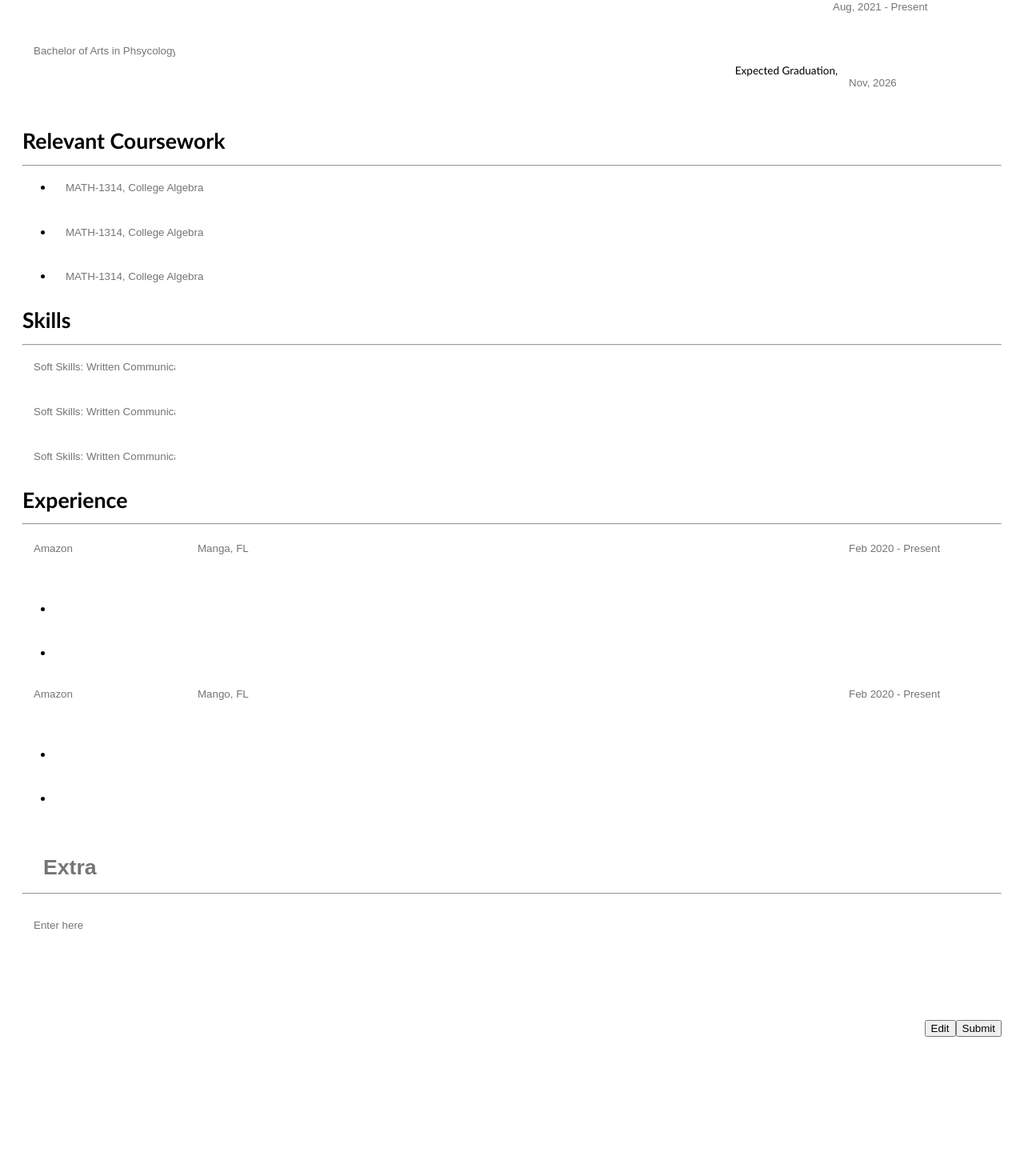
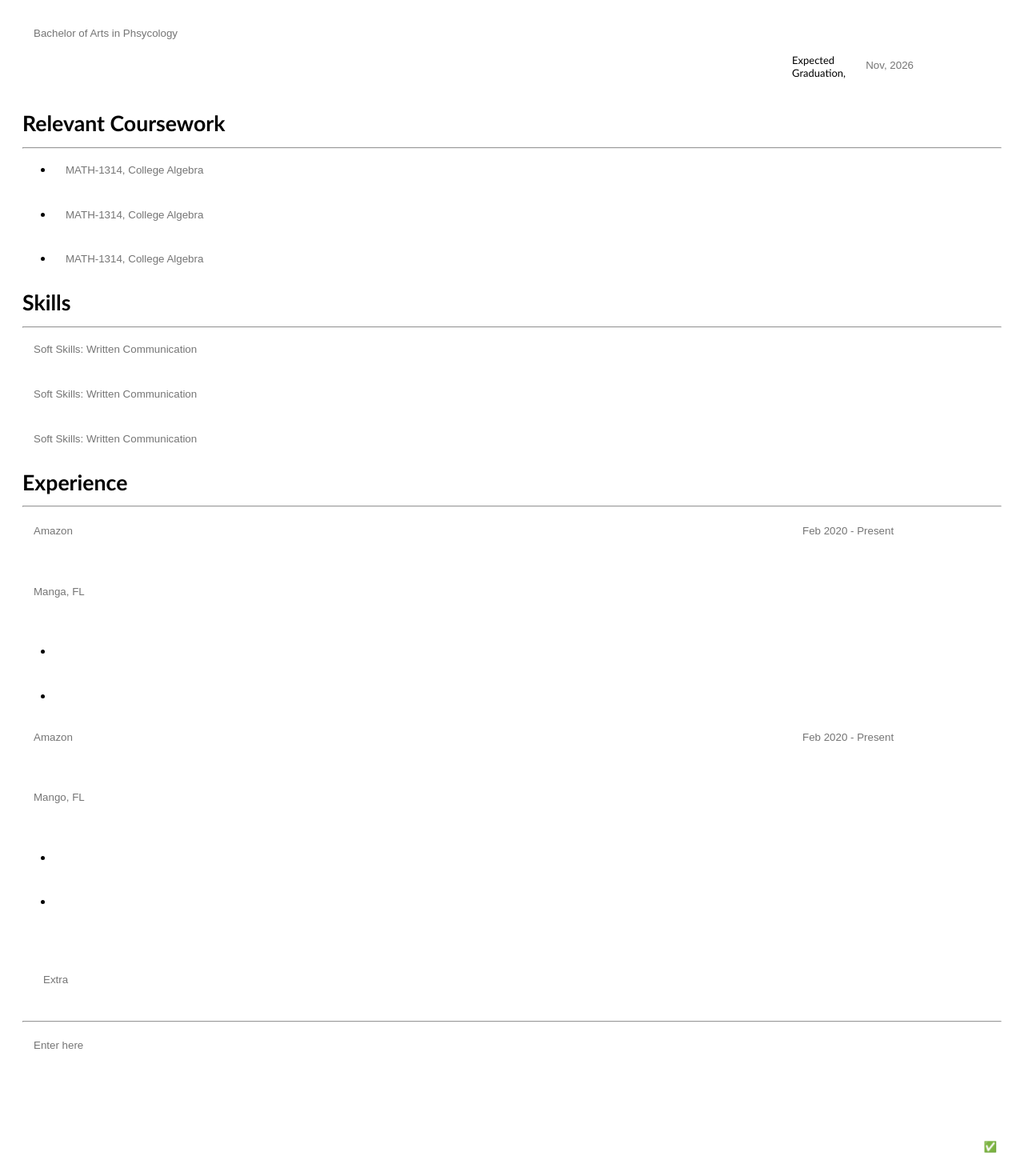
Before and after one commit to reaganrandolph1015/cv-app, a React (Create React App) app: page / in a window 1280 px wide. Shown: the part 303-1773 px from the top of the page at 80% size. Before the commit the page ends 1627 px from the top, so only its background shows below. Built offline with nearby package versions, Linux system fonts and the light colour scheme; the HTML template or start-up script is replaced by a standard one.

Commit message:
Added clear button to inputs, finishing up last bits of form functionality and minor styling/clean up

```diff
--- a/src/App.js
+++ b/src/App.js
@@ -1,4 +1,4 @@
-import React from 'react';
+import React, { useState } from 'react';
 import Header from './components/Header';
 import Education from './components/Education';
 import Course from './components/Course';
@@ -7,20 +7,28 @@ import Experience from './components/Experience';
 import Extra from './components/Extra';
 
 function App() {
-  const HandleSubmit = (e) => {
+  const [showBtns, setShowBtns] = useState(true);
+
+  const handleSubmit = (e) => {
     e.preventDefault();
-    console.log('User submitted.');
+    setShowBtns(false);
+  };
+
+  const btn = () => {
+    return (
+      <div className="form-buttons">
+        <button type="submit">✅</button>
+      </div>
+    );
   };
 
   return (
     <div className="wrapper">
-      <form onSubmit={HandleSubmit}>
-        {<Header />} {<Education />} {<Course />} {<Skills />} {<Experience />}
+      <form onSubmit={handleSubmit} onDoubleClick={() => setShowBtns(true)}>
+        {<Header />}
+        {<Education />} {<Course />} {<Skills />} {<Experience />}
         {<Extra />}
-        <div className="form-buttons">
-          <button>Edit</button>
-          <button type="submit">Submit</button>
-        </div>
+        {showBtns ? btn() : null}
       </form>
     </div>
   );
--- a/src/components/Education.js
+++ b/src/components/Education.js
@@ -34,7 +34,7 @@ function Education() {
             <div className="eg-eg">
               <p className="expected-grad">Expected Graduation,</p>
             </div>
-            <div className="eg-input">
+            <div>
               <Input name="expected-grad" placeholder="Nov, 2026" />
             </div>
           </div>
--- a/src/components/Experience.js
+++ b/src/components/Experience.js
@@ -17,7 +17,9 @@ function Experience() {
             <li>
               <div className="job-header-container">
                 <div className="job-company-location-container">
-                  {<Input name="job-company" placeholder="Amazon" />}
+                  <div className="job-company-input">
+                    {<Input name="job-company" placeholder="Amazon" />}
+                  </div>
                   {<Input name="job-location" placeholder="Manga, FL" />}
                 </div>
                 {<Input name="job-date" placeholder="Feb 2020 - Present" />}
@@ -30,7 +32,9 @@ function Experience() {
             <li>
               <div className="job-header-container">
                 <div className="job-company-location-container">
-                  {<Input name="job-company" placeholder="Amazon" />}
+                  <div className="job-company-input">
+                    {<Input name="job-company" placeholder="Amazon" />}{' '}
+                  </div>
                   {<Input name="job-location" placeholder="Mango, FL" />}
                 </div>
                 {<Input name="job-date" placeholder="Feb 2020 - Present" />}
--- a/src/components/Extra.js
+++ b/src/components/Extra.js
@@ -6,18 +6,16 @@ function Extra() {
     <div className="extra-container">
       <div className="extra-title">
         <h1>
-          <b>
           <Input
             className="sec-title-extra-input"
             name="extra-title"
             placeholder="Extra"
           />
           <hr></hr>
-          </b>
         </h1>
       </div>
-      <div className="extra-cont">
-        <Input name="extra-cont" placeholder="Enter here" />
+      <div className="extra-content">
+        <Input name="extra-content" placeholder="Enter here" />
       </div>
     </div>
   );
--- a/src/components/Header.js
+++ b/src/components/Header.js
@@ -13,7 +13,7 @@ function Header() {
           <div className="header-input-logo">
             <div className="header-logo">☏</div>
             <div>
-              <Input name="phone" placeholder="XXX-XXX-XXX" />
+              <Input name="phone" placeholder="XXX-XXX-XXXX" />
             </div>
           </div>
           <div className="header-input-logo">
--- a/src/components/Input.js
+++ b/src/components/Input.js
@@ -1,19 +1,38 @@
-import React from 'react';
+import React, { useState } from 'react';
 import '../styles/Style.css';
 
 function Input(props) {
+  const [inputValue, setInputValue] = useState('');
+  const [showClear, setShowClear] = useState(false);
+
+  const renderClear = () => {
+    return <button onClick={clearInput}>❌</button>;
+  };
+
+  const clearInput = () => {
+    setInputValue('');
+    setShowClear(false);
+  };
+
+  const handleInput = (e) => {
+    setInputValue(e.target.value);
+  };
+
   return (
-    <div>
+    <div className="input-field-container">
       <div>
         <h2>{props.symbol}</h2>
       </div>
       <fieldset>
         <input
-          className={props.className}
           name={props.name}
           type="text"
           placeholder={props.placeholder}
+          value={inputValue}
+          onChange={handleInput}
+          onClick={() => setShowClear(true)}
         />
+        {showClear ? renderClear() : null}
       </fieldset>
     </div>
   );
--- a/src/styles/Style.css
+++ b/src/styles/Style.css
@@ -1,3 +1,9 @@
+button {
+  border: none;
+  background: none;
+  cursor: pointer;
+}
+
 fieldset {
   border: 0;
 }
@@ -36,14 +42,20 @@ input {
   flex-shrink: 0;
 }
 
+.eg-eg {
+  display: flex;
+  align-items: center;
+  margin-right: -8px;
+}
+
 .expected-grad {
-  font-size: 13.5px;
+  font-size: 13px;
 }
 
 .expected-grad-container {
   display: flex;
   flex-direction: row;
-  justify-content: flex-end;
+  max-width: 262px;
 }
 
 .extra-container {
@@ -59,7 +71,18 @@ input {
   justify-content: flex-end;
 }
 
-.input-field-position {
+.input-field-container {
+  position: relative;
+}
+
+.input-field-container input {
+  width: 70%;
+  padding-right: 60px;
+}
+
+.input-field-container button {
+  position: absolute;
+  right: 2px;
 }
 
 .header-container {
@@ -87,8 +110,12 @@ input {
   align-items: flex-start;
 }
 
+.job-company-input {
+}
+
 .job-company-location-container {
   display: flex;
+  flex-direction: column;
 }
 
 .job-header-container {
@@ -127,7 +154,7 @@ input {
   font-size: smaller;
   font-weight: bold;
   display: flex;
-  justify-content: flex-end;
+  margin-left: -25px;
   margin-bottom: -25px;
 }
 
```
Lines whose indentation alone changed are shown as unchanged.
